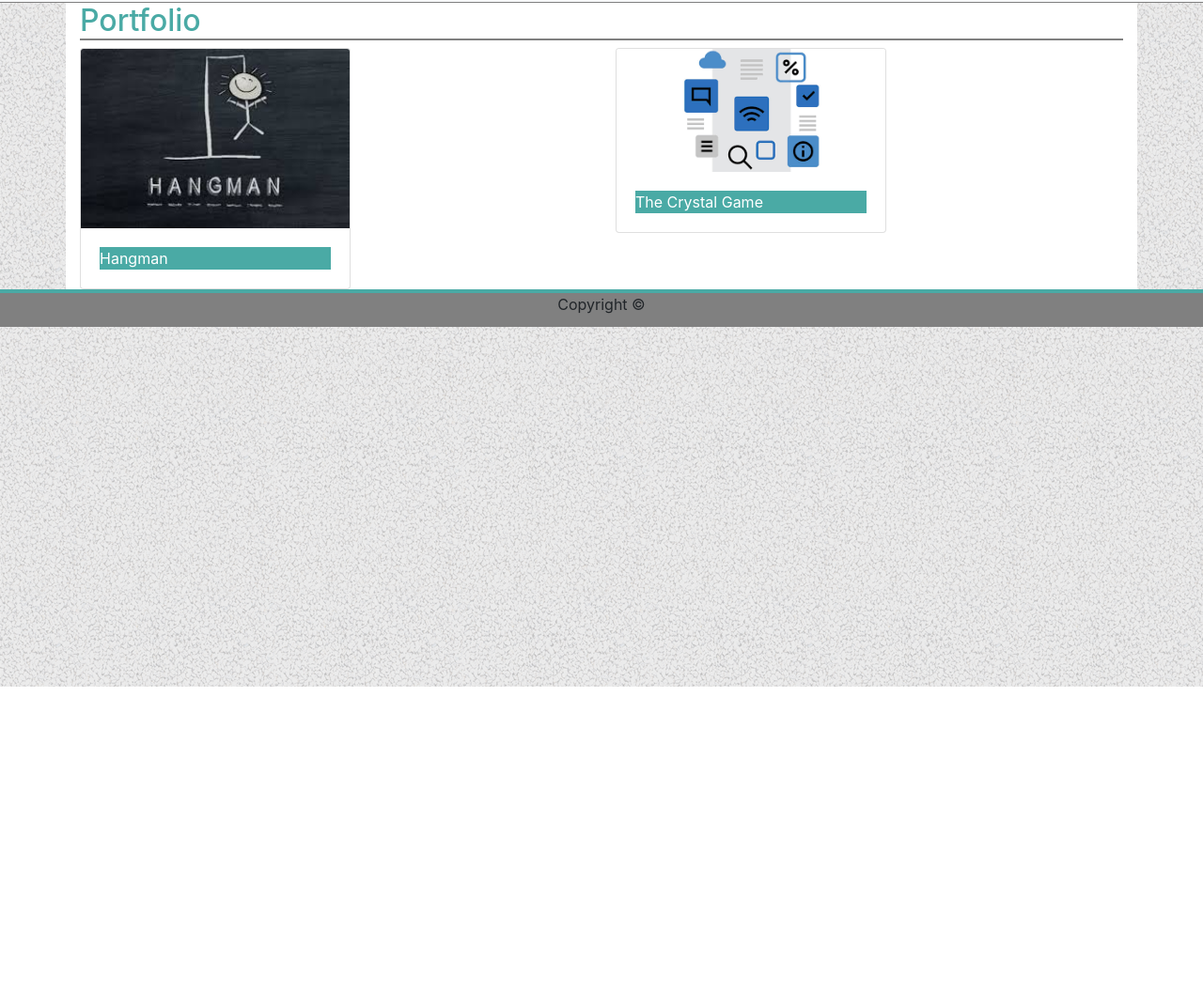
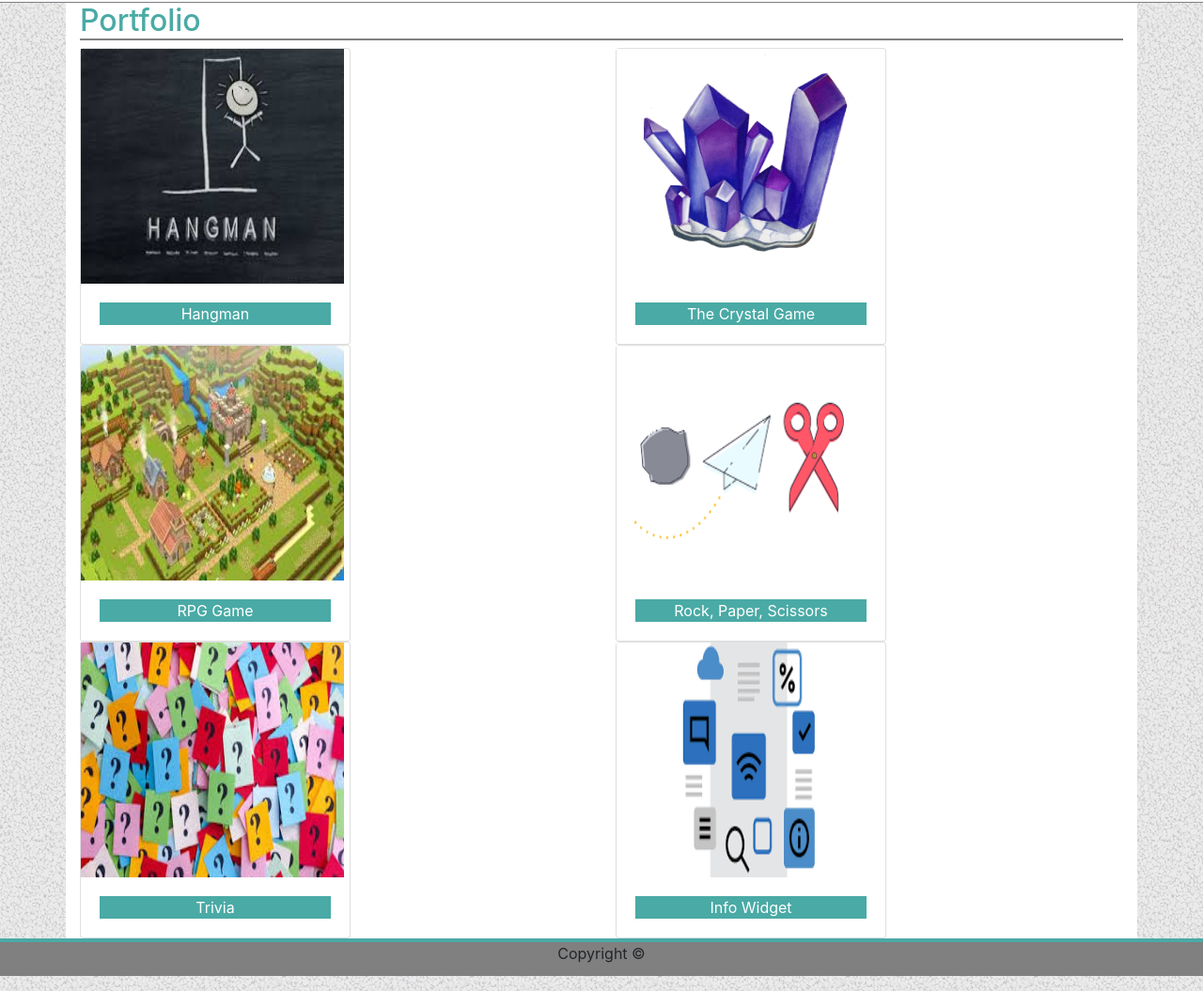
Before and after one commit to bianca4slc/Bootstrap-Portfolio, a plain HTML site: page portfolio.html in a window 1280 px wide. Shown: the part 69-1124 px from the top of the page at 94% size. Before the commit the page ends 800 px from the top, so only its background shows below. Drawn offline with nearby package versions, Linux system fonts and the light colour scheme.

Commit message:
fixed rows and columns and resized images

```diff
--- a/bootstrap.css
+++ b/bootstrap.css
@@ -9,7 +9,7 @@ nav {
 }
 
 .navbar-brand {
-    font-family: Georgia, 'Times New Roman', Times, serif;
+  font-family: Georgia, "Times New Roman", Times, serif;
   background-color: #4aaaa5;
   color: #ffffff;
   padding: 1%;
@@ -34,7 +34,8 @@ h2 {
 
 .card-text {
   background-color: #4aaaa5;
-    color: white
+  color: white;
+  text-align: center;
 }
 
 .footer {
@@ -45,3 +46,8 @@ h2 {
   border-top-width: 4px;
   height: 40px;
 }
+
+.images {
+  height: 250px;
+  width: 280px;
+}
--- a/portfolio.html
+++ b/portfolio.html
@@ -34,6 +34,7 @@
           <a href="https://bianca4slc.github.io/Word-Guess-Game/">
             <div class="card" style="width: 18rem;">
               <img
+                class="images"
                 src="images/hangman.jpeg"
                 class="card-img-top"
                 alt="hangman"
@@ -47,59 +48,95 @@
           </a>
         </div>
         <div class="col-6">
+          <a href="https://bianca4slc.github.io/unit-4-game/">
             <div class="card" style="width: 18rem;">
-            <img src="images/widget.png" class="card-img-top" alt="crystal" />
+              <img
+                class="images"
+                src="images/crystals2.webp"
+                class="card-img-top"
+                alt="crystal"
+              />
               <div class="card-body">
                 <p class="card-text">
                   The Crystal Game
                 </p>
               </div>
             </div>
+          </a>
         </div>
       </div>
-      <!-- <div class="row">
-      <div class="col-xl-6 col-lg-6 col-med-6 col-sm-3">
-        <a href="https://bianca4slc.github.io/Word-Guess-Game/">
-        <img src="images/hangman.jpeg" class="card-img" alt="hangman">
-        <div class="card-img-overlay">
-          <p class="card-text">Word Guess Game</p>
+      <div class="row">
+        <div class="col-6">
+          <a href="#">
+            <div class="card" style="width: 18rem;">
+              <img
+                class="images"
+                src="images/RPG.jpeg"
+                class="card-img-top"
+                alt="hangman"
+              />
+              <div class="card-body">
+                <p class="card-text">
+                  RPG Game
+                </p>
+              </div>
+            </div>
           </a>
         </div>
-        <div class="col-xl-6 col-lg-6 col-med-6 col-sm-3">
-          <img src="images/RPG.jpeg" class="card-img" alt="RPG game">
-          <div class="card-img-overlay">
-            <p class="card-text">RPG Game</p>
+        <div class="col-6">
+          <a href="#">
+            <div class="card" style="width: 18rem;">
+              <img
+                class="images"
+                src="images/ro-sham-bo.png"
+                class="card-img-top"
+                alt="rock paper scissors"
+              />
+              <div class="card-body">
+                <p class="card-text">
+                  Rock, Paper, Scissors
+                </p>
               </div>
             </div>
-    </div>
-
-    <br>
-
-    <div class="row">
-      <div class="col-xl-6 col-lg-6 col-med-6 col-sm-3">
-        <img src="images/trivia.jpeg" class="card-img" alt="Trivia">
-        <div class="card-img-overlay">
-          <p class="card-text">Trivia Game</p>
-        </div>
-        <div class="col-xl-6 col-lg-6 col-med-6 col-sm-3">
-          <a href="https://bianca4slc.github.io/Word-Guess-Game/"></a>
-          <img src="images/widget.png" class="card-img" alt="Info Widget">
-          <div class="card-img-overlay">
-            <p class="card-text">crystal game</p>
+          </a>
         </div>
       </div>
-    </div>
-
-    <br>
-
       <div class="row">
-      <div class="col-xl-6 col-lg-6 col-med-6 col-sm-3">
-        <img src="images/ro-sham-bo.png" class="card-img" alt="Trivia">
-        <div class="card-img-overlay">
-          <p class="card-text">Rock Paper Scissors</p>
+        <div class="col-6">
+          <a href="#">
+            <div class="card" style="width: 18rem;">
+              <img
+                class="images"
+                src="images/trivia.jpeg"
+                class="card-img-top"
+                alt="trivia"
+              />
+              <div class="card-body">
+                <p class="card-text">
+                  Trivia
+                </p>
               </div>
             </div>
-    </div> -->
+          </a>
+        </div>
+        <div class="col-6">
+          <a href="#">
+            <div class="card" style="width: 18rem;">
+              <img
+                class="images"
+                src="images/widget.png"
+                class="card-img-top"
+                alt="widget"
+              />
+              <div class="card-body">
+                <p class="card-text">
+                  Info Widget
+                </p>
+              </div>
+            </div>
+          </a>
+        </div>
+      </div>
     </div>
 
     <footer>
```
Also changed, not shown: images/crystals.jpg (added), images/crystals2.webp (added). Lines whose indentation alone changed are shown as unchanged.
